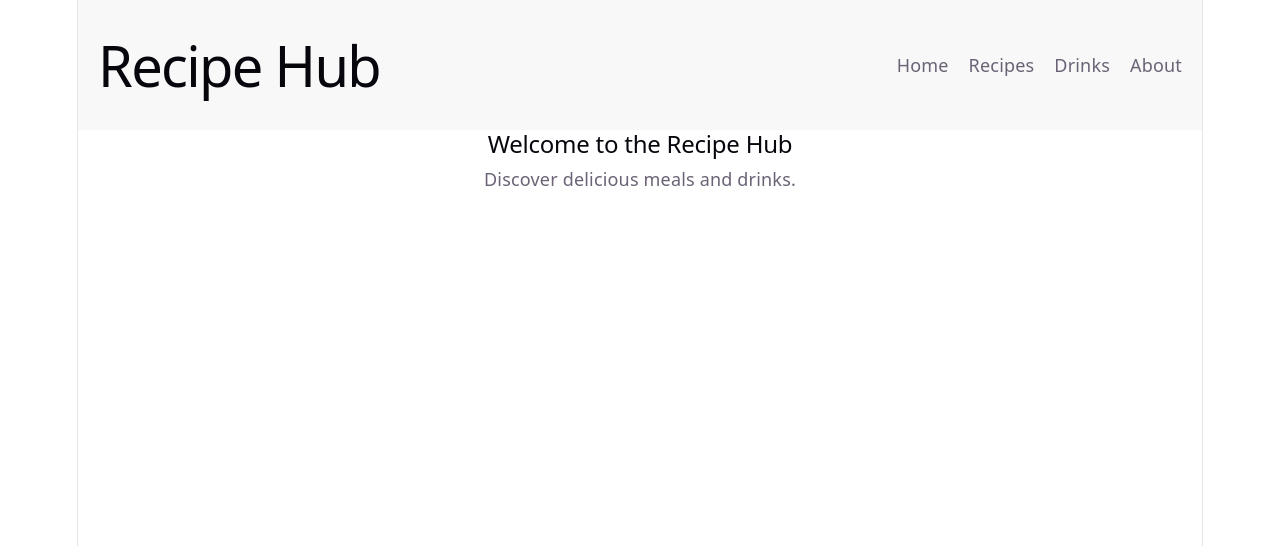
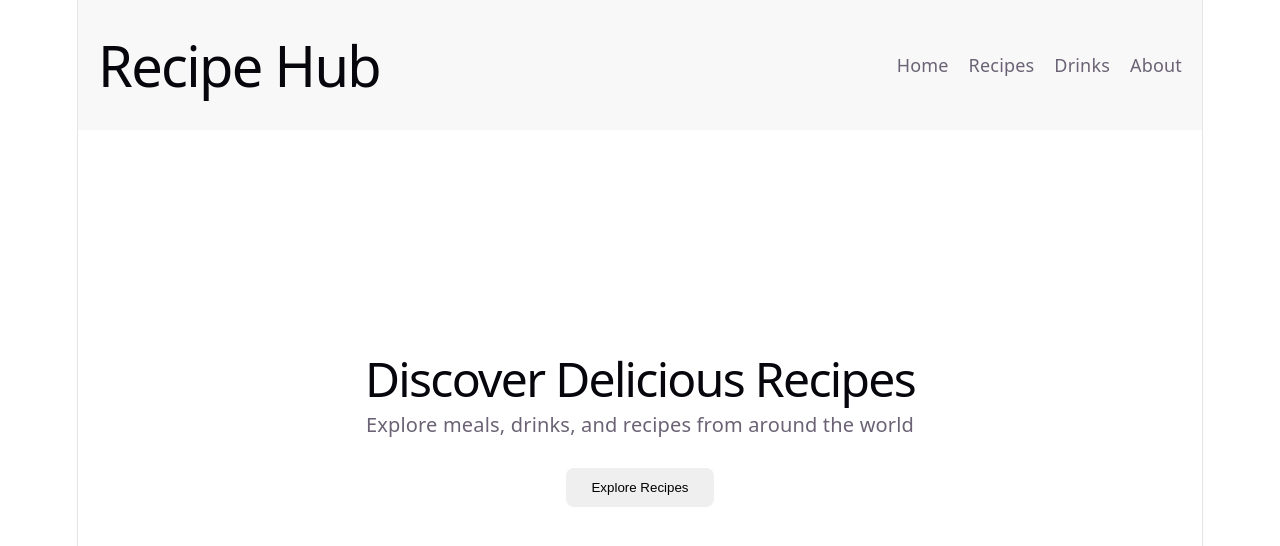
Before and after one commit to JoeMichel22/RecipeHub, a React (Vite) app: page / in a window 1280 px wide. Shown: the top 546 px of the page. Built offline with nearby package versions, Linux system fonts and the light colour scheme.

Commit message:
Created and added Hero page

```diff
--- a/src/App.jsx
+++ b/src/App.jsx
@@ -1,17 +1,19 @@
 import Navbar from "./components/Navbar";
+import Hero from "./components/Hero";
 
 function App(){
   return (
     <>
       <Navbar/>
+      <Hero/>
 
-      <main>
+      {/* <main>
         <h2>Welcome to the Recipe Hub</h2>
 
         <p>
           Discover delicious meals and drinks.
         </p>
-      </main>
+      </main>  */}
     </>
   );
 }
--- /dev/null
+++ b/src/components/Hero.jsx
@@ -0,0 +1,21 @@
+import "../styles/Hero.css"
+
+function Hero(){
+
+    return(
+        <section className="hero">
+            <div className="hero-content">
+
+                <h1>Discover Delicious Recipes</h1>
+
+                <p>Explore meals, drinks, and recipes from around the world</p>
+
+                <button>Explore Recipes</button>
+
+            </div>
+        </section>
+    );
+
+}
+
+export default Hero;
--- /dev/null
+++ b/src/styles/Hero.css
@@ -0,0 +1,29 @@
+.hero{
+    min-height: 500px;
+    display: flex;
+    justify-content: center;
+    align-items: center;
+    text-align: center;
+    padding: 40px;
+}
+
+.hero-content{
+    max-width: 700px;
+}
+
+.hero h1{
+    font-size: 48px;
+    margin-bottom: 20px;
+}
+
+.hero p{
+    font-size: 20px;
+    margin-bottom: 30px;
+}
+
+.hero button{
+    padding: 12px 25px;
+    border: none;
+    border-radius: 8px;
+    cursor: pointer;
+}
```
